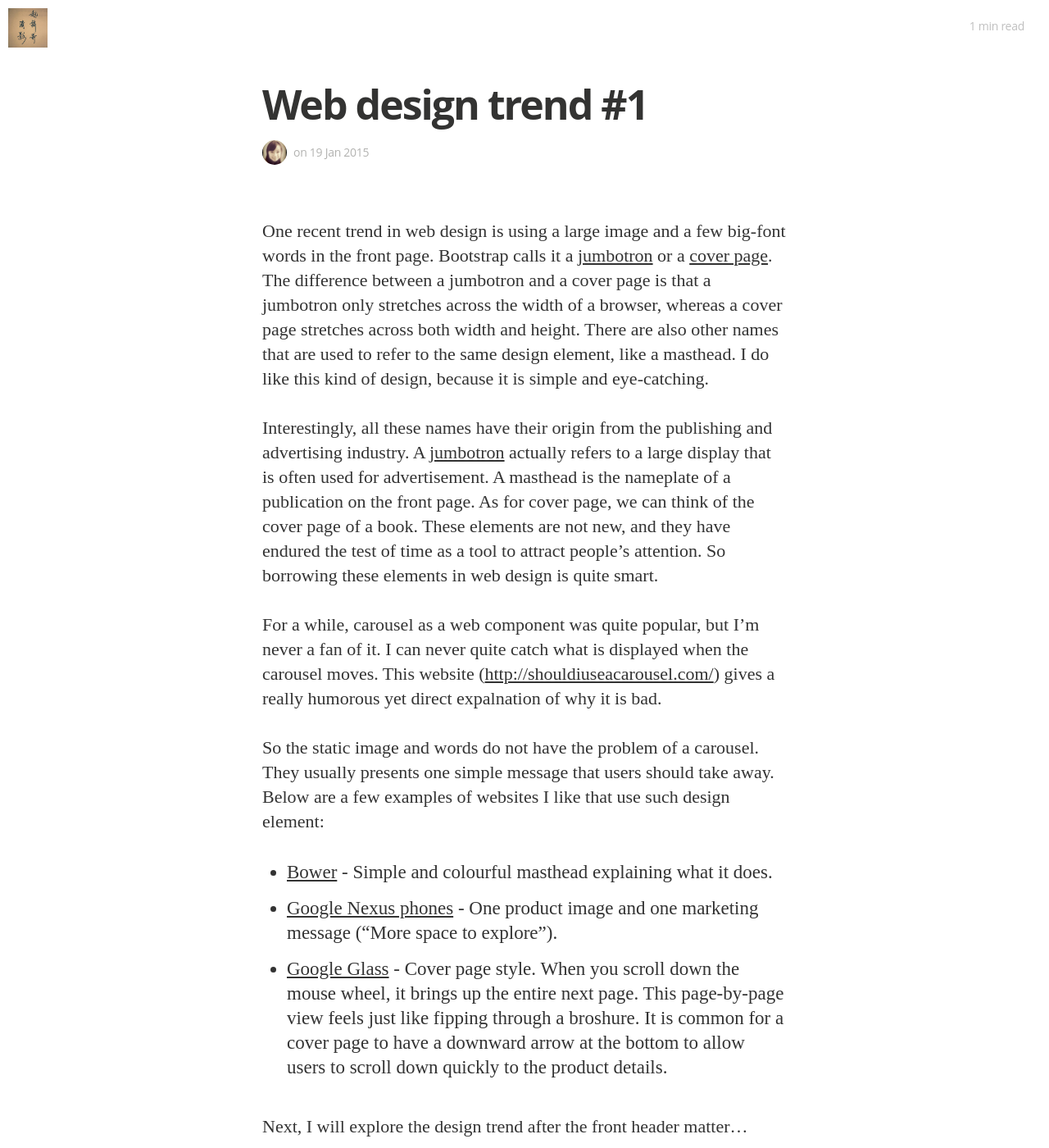
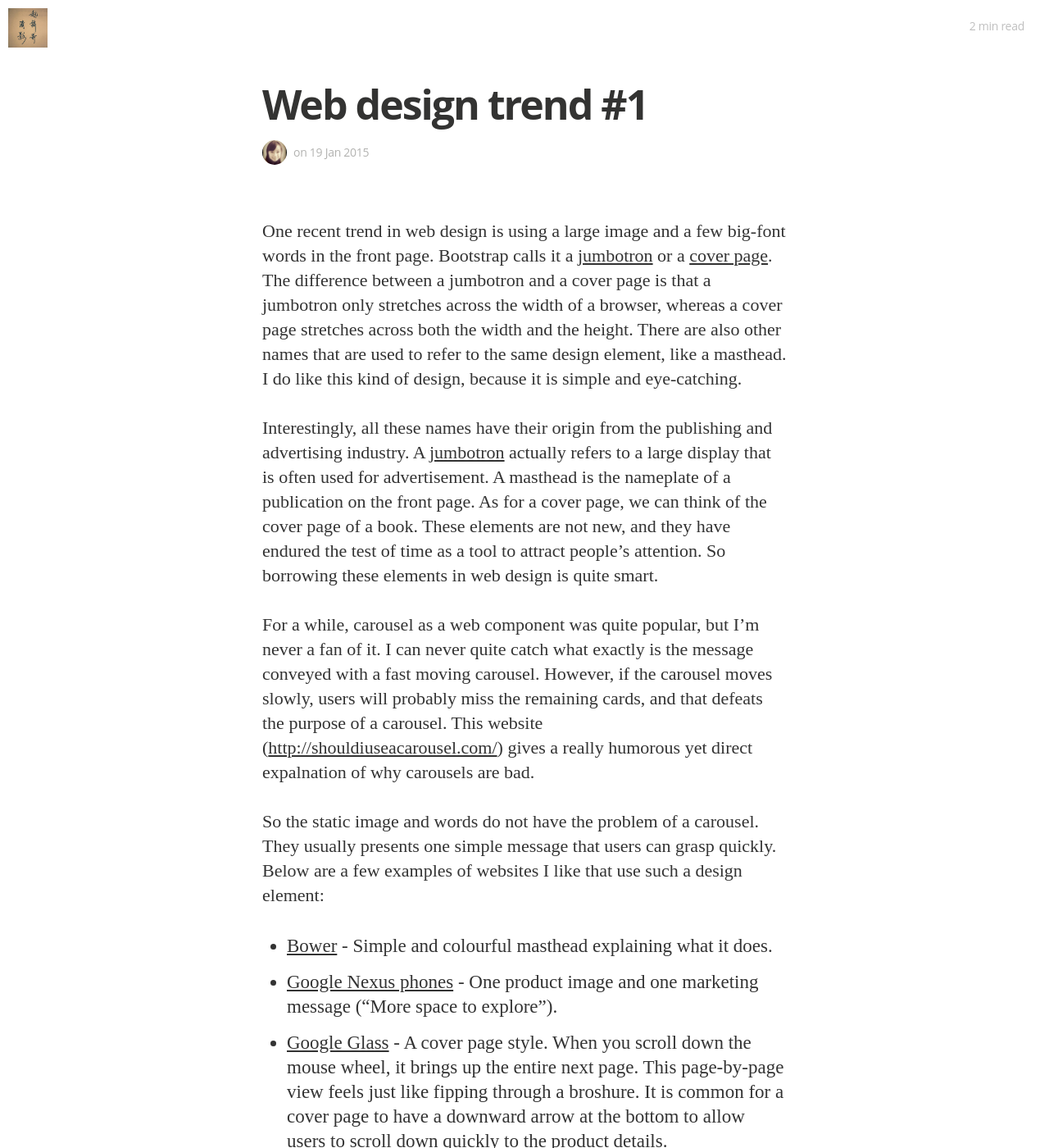
Before and after one commit to uShadow/uShadow.github.io, a Jekyll site: the page built from _posts/2015-01-19-web_design_trend_#1.markdown, in a window 1280 px wide and 1400 px high. Shown: the whole window at 82% size. Built offline with Jekyll 4.4.1, drawn with Linux system fonts in a browser that asks for light colours; nearby versions of some CDN libraries; some web fonts are replaced; Markdown is read by kramdown in place of the engine named in the settings; some of the changed text lies outside the part shown.

Commit message:
Updated the post.

```diff
--- a/_posts/2015-01-19-web_design_trend_#1.markdown
+++ b/_posts/2015-01-19-web_design_trend_#1.markdown
@@ -5,36 +5,45 @@ date:   2015-01-19 14:37
 categories: web-design
 ---
 
-One recent trend in web design is using a large image and a few big-font words in the front page.
-Bootstrap calls it a [jumbotron][bootstrap-jumbotron] or a [cover page][bootstrap-cover-page]. The difference between a jumbotron and a cover page is that a jumbotron only stretches across the width of a browser, whereas a cover page stretches across both width and height. There are also other names that are used to refer to the same design element, like a masthead. I do like
-this kind of design, because it is simple and eye-catching.
+One recent trend in web design is using a large image and a few big-font words
+in the front page. Bootstrap calls it a [jumbotron][bootstrap-jumbotron] or a
+[cover page][bootstrap-cover-page]. The difference between a jumbotron and a
+cover page is that a jumbotron only stretches across the width of a browser,
+whereas a cover page stretches across both the width and the height. There are
+also other names that are used to refer to the same design element, like a
+masthead. I do like this kind of design, because it is simple and eye-catching.
 
 Interestingly, all these names have their origin from the publishing and
-advertising industry.
-A [jumbotron][jumbotron-wiki] actually refers to a large display that is often used for
-advertisement. A masthead is the nameplate of a publication on the front page. As for cover page, we can think of the cover page of a book. These elements are not new, and they have endured the test of time as a tool to attract people's attention. So borrowing these elements in web design is quite smart.
+advertising industry. A [jumbotron][jumbotron-wiki] actually refers to a large
+display that is often used for advertisement. A masthead is the nameplate of a
+publication on the front page. As for a cover page, we can think of the cover
+page of a book. These elements are not new, and they have endured the test of
+time as a tool to attract people's attention. So borrowing these elements in web
+design is quite smart.
 
 For a while, carousel as a web component was quite popular, but I'm never a fan of it.
-I can never quite catch what is displayed when the carousel moves. This
+I can never quite catch what exactly is the message conveyed with a fast moving
+carousel. However, if the carousel moves slowly, users will probably miss the
+remaining cards, and that defeats the purpose of a carousel. This
 website ([http://shouldiuseacarousel.com/][carousel])
-gives a really humorous yet direct expalnation of why it is bad.
+gives a really humorous yet direct expalnation of why carousels are bad.
 
 So the static image and words do not have the problem of a carousel. They
-usually presents one simple message that users should take away. Below are a
-few examples of websites I like that use such design element:
+usually presents one simple message that users can grasp quickly. Below are a
+few examples of websites I like that use such a design element:
 
 * [Bower](http://bower.io/) - Simple and colourful masthead explaining what it
   does.
 * [Google Nexus phones](http://www.google.com/nexus/6/) - One product image and
   one marketing message ("More space to explore").
-* [Google Glass](https://www.google.com/glass/start/) - Cover page style. When
+* [Google Glass](https://www.google.com/glass/start/) - A cover page style. When
   you scroll down the mouse wheel, it brings up the entire next page. This
   page-by-page view feels just like fipping through a broshure. It is common
   for a
   cover page to have a downward arrow at the bottom to allow users to scroll
   down quickly to the product details.
 
-Next, I will explore the design trend after the front header matter...
+Next, I will explore the design trend for the product detail information after the front header matter...
 
 [bootstrap-cover-page]: http://getbootstrap.com/examples/cover/
 [bootstrap-jumbotron]: http://getbootstrap.com/examples/jumbotron/
```
